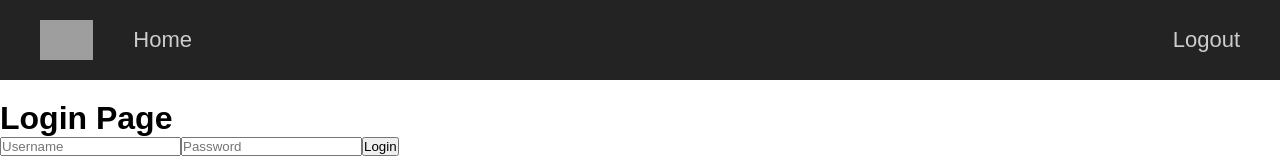
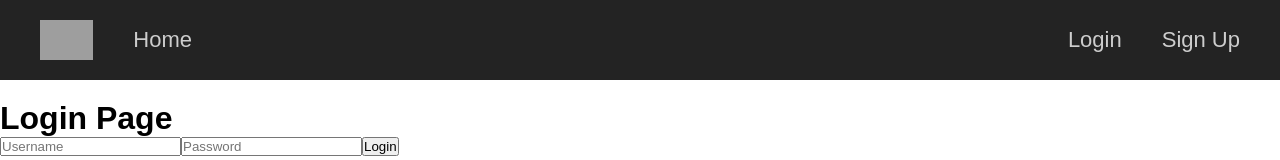
Before and after one commit to Lordkaito/bwidgets-frontend, a React (Vite) app: page /login in a window 1280 px wide. Shown: the top 160 px of the page. Built offline with nearby package versions, Linux system fonts and the light colour scheme; grey boxes are pictures that could not be loaded.

Commit message:
Fix error with navbar list

```diff
--- a/src/components/Navbar.tsx
+++ b/src/components/Navbar.tsx
@@ -24,16 +24,16 @@ const Navbar = (state: any) => {
           {state?.isLoggedIn ? (
             <ul>
               <li>
-                <Link to="/login">Login</Link>
-              </li>
-              <li>
-                <Link to="/signup">Sign Up</Link>
+                <Link to="/logout">Logout</Link>
               </li>
             </ul>
           ) : (
             <ul>
               <li>
-                <Link to="/logout">Logout</Link>
+                <Link to="/login">Login</Link>
+              </li>
+              <li>
+                <Link to="/signup">Sign Up</Link>
               </li>
             </ul>
           )}
```
